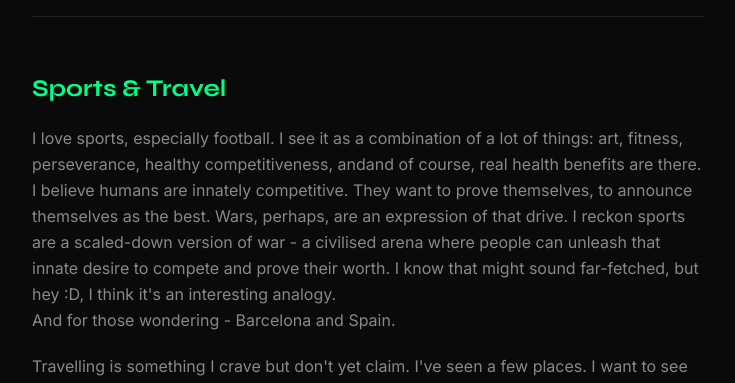
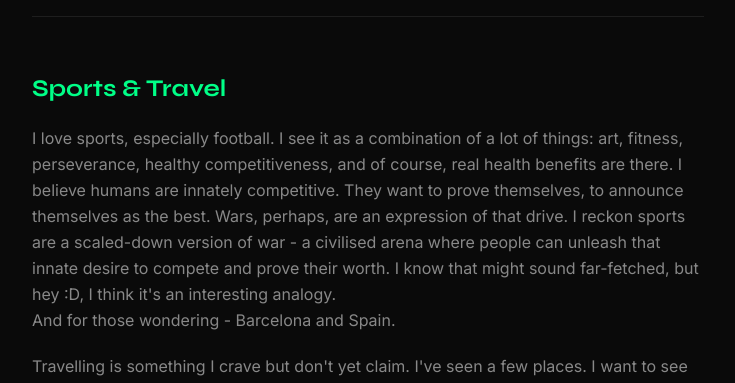
Before and after one commit to shkMahdi/Shekh-Mahdi-Mesbah-Portfolio, a Next.js app: page /about in a window 1280 px wide. Shown: the part 1260-1643 px from the top of the page, without its empty margins (272-1007 px from the left). Built offline with nearby package versions, Linux system fonts and the light colour scheme.

Commit message:
finishing touches

```diff
--- a/src/components/about/AboutFullView.jsx
+++ b/src/components/about/AboutFullView.jsx
@@ -79,7 +79,7 @@ const sections = [
       <>
         <p>
           I love sports, especially football. I see it as a combination of a lot of things:
-          art, fitness, perseverance, healthy competitiveness, andand of course, real health benefits are there.
+          art, fitness, perseverance, healthy competitiveness, and of course, real health benefits are there.
           I believe humans are innately competitive. They want to prove themselves, to announce
           themselves as the best. Wars, perhaps, are an expression of that drive. I reckon
           sports are a scaled-down version of war - a civilised arena where people can
```
